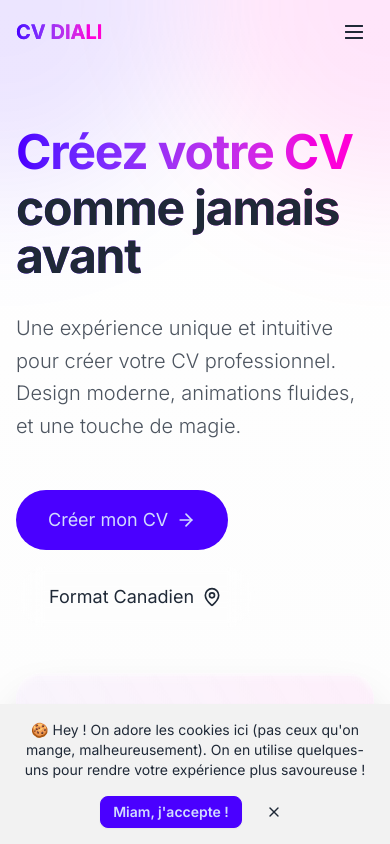
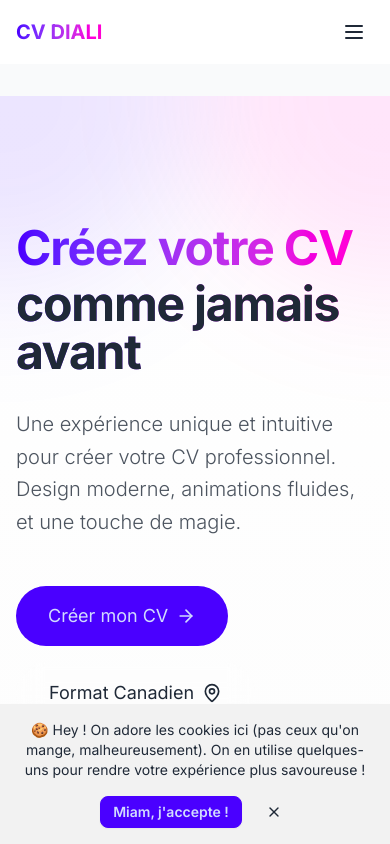
Before and after one commit to Malmeu/cvbuilder-main, a Next.js app: page / in a window 390 px wide. Shown: the top 844 px of the page. Built offline with nearby package versions, Linux system fonts and the light colour scheme; a web font is replaced by a local one.

Commit message:
reglage menu mobile et reglage de la hauteur des pages

```diff
--- a/app/components/Navbar.tsx
+++ b/app/components/Navbar.tsx
@@ -27,8 +27,8 @@
   }, [])
 
   return (
-    <nav className={`fixed top-0 left-0 right-0 z-50 transition-all duration-300 ${
-      scrolled ? 'bg-base-100/80 backdrop-blur-lg shadow-lg' : 'bg-transparent'
+    <nav className={`fixed top-0 left-0 right-0 z-50 transition-all duration-300 bg-white ${
+      scrolled ? 'shadow-lg' : ''
     }`}>
       <div className="max-w-7xl mx-auto px-4 sm:px-6 lg:px-8">
         <div className="flex justify-between items-center h-16">
--- a/app/layout.tsx
+++ b/app/layout.tsx
@@ -130,7 +130,7 @@
       </head>
       <body className={`${fontSans.variable} ${fontMono.variable} font-sans antialiased min-h-screen flex flex-col bg-gray-50`}>
         <Navbar />
-        <main className="flex-grow">
+        <main className="flex-grow pt-24">
           {children}
         </main>
         <Footer />
```
